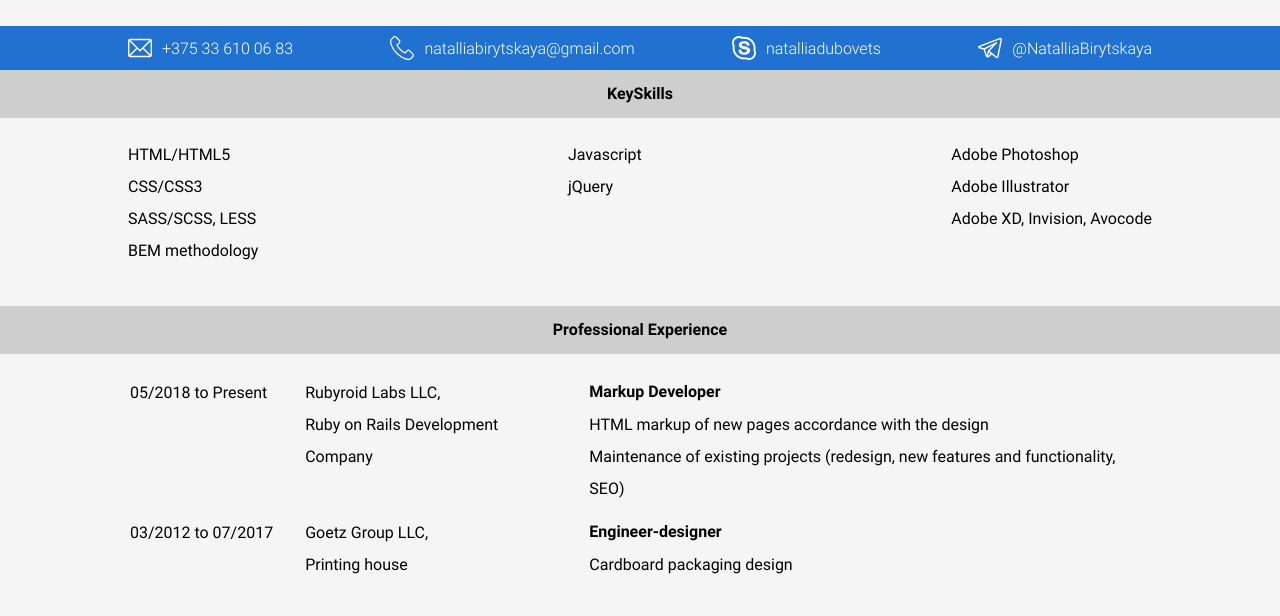
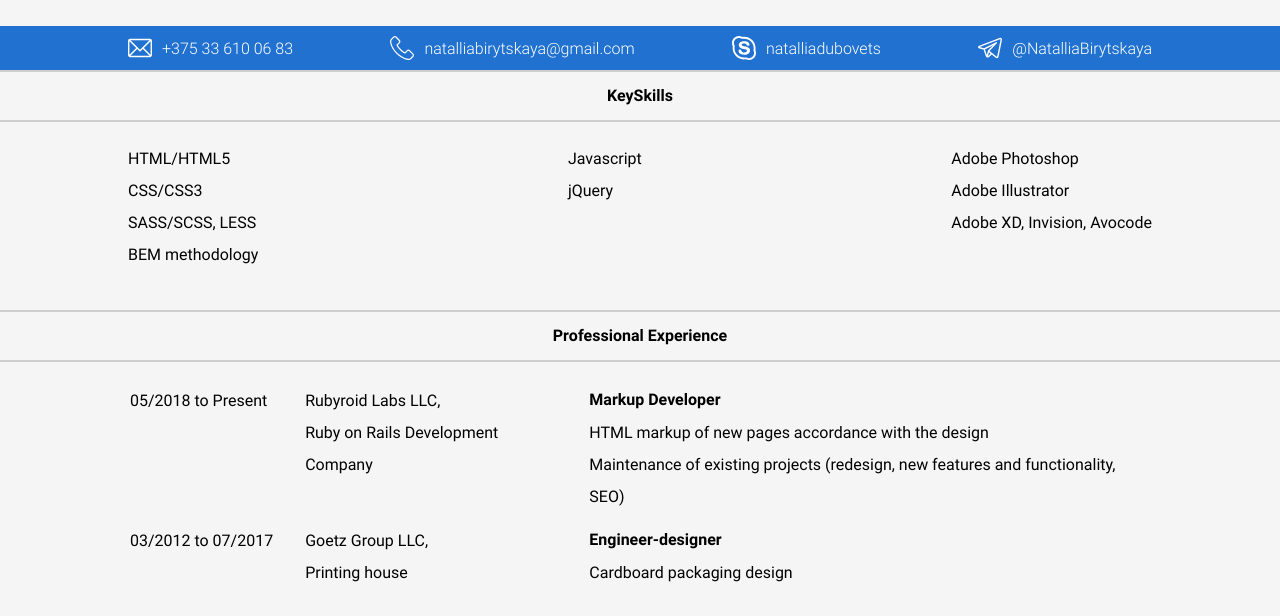
Before and after one commit to natalliabirytskaya/rsschool-cv, a plain HTML site: page index.html in a window 1280 px wide. Shown: the part 184-800 px from the top of the page. Drawn offline with Linux system fonts and the light colour scheme.

Commit message:
fix: change styles

```diff
--- a/css/common.css
+++ b/css/common.css
@@ -22,7 +22,7 @@ a:focus {
 /* variables */
 
 :root {
-    --font-main: "roboto", sans-serif;
+    --font-main: "roboto", Helvetica, sans-serif;
     --color-white: #FFFFFF;
     --color-black: #2e3841;
     --color-blue: #2172d0;
@@ -69,6 +69,7 @@ html {
 
 .footer {
     text-align: center;
+    background-color: var(--shadow-color);
 }
 
 .flex-container {
--- a/css/section.css
+++ b/css/section.css
@@ -7,7 +7,8 @@
     font-size: 1.6rem;
     line-height: 4.8rem;
     text-align: center;
-    background-color: var(--shadow-color);
+    border-top: 2px solid var(--shadow-color);
+    border-bottom: 2px solid var(--shadow-color);
 }
 
 .section-col {
```
